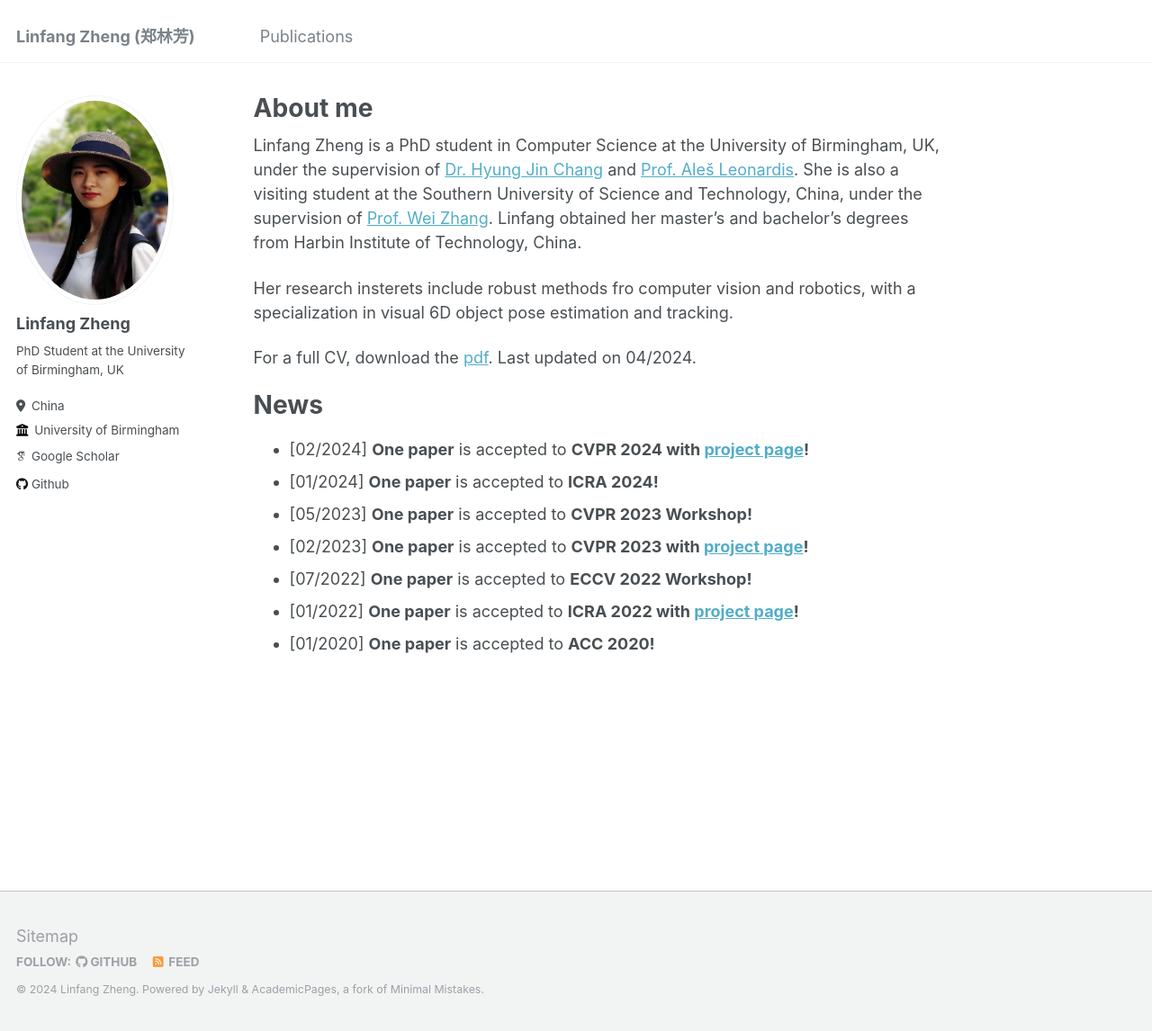
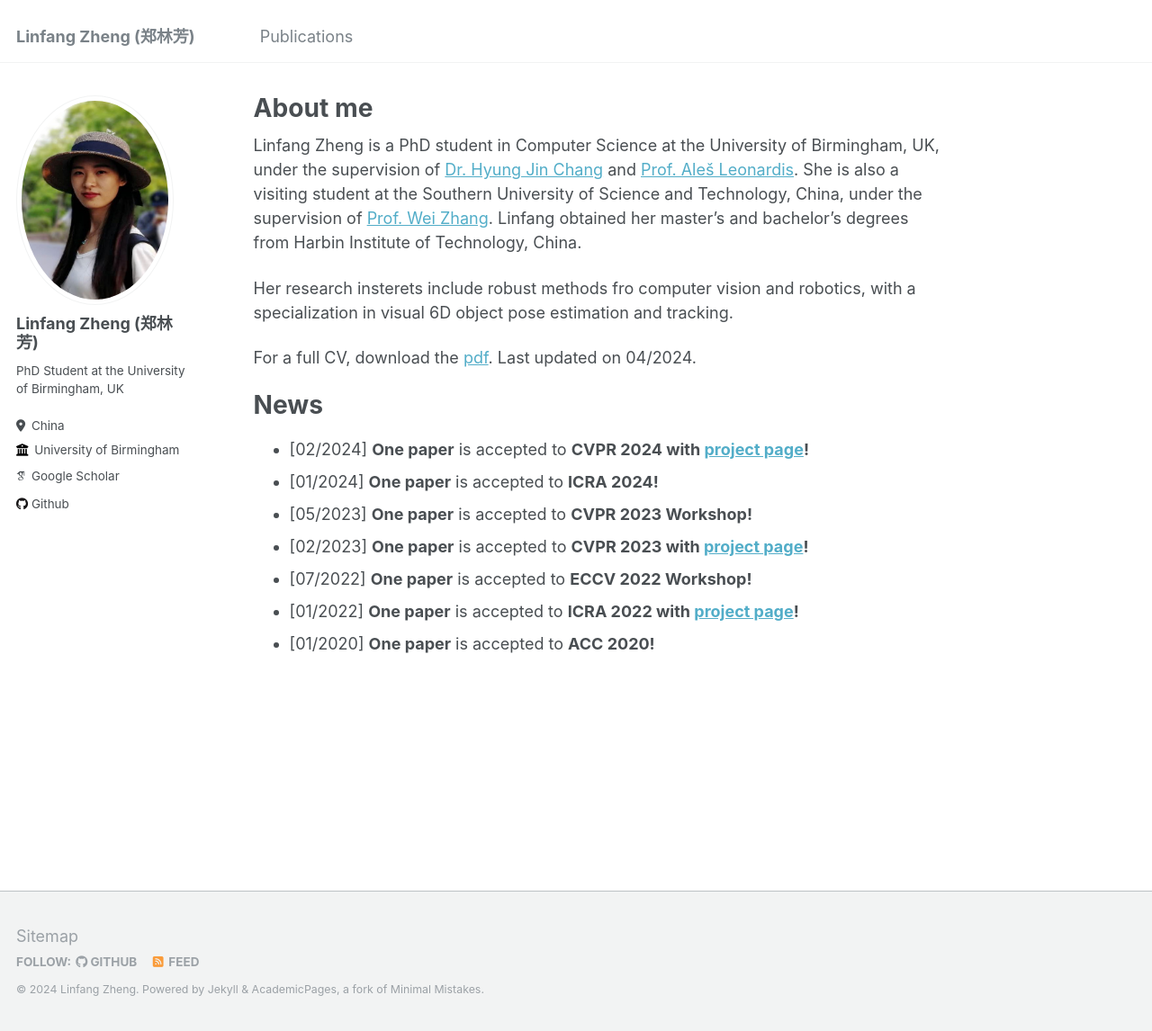
Before and after one commit to Lynne-Zheng-Linfang/Lynne-Zheng-Linfang.github.io, a Jekyll site: the page built from _pages/about.md, in a window 1280 px wide and 1146 px high. Shown: the whole window at 90% size. Built offline with Jekyll 4.4.1, drawn with Linux system fonts in a browser that asks for light colours; some web fonts are replaced.

Commit message:
added chinese name

```diff
--- a/_config.yml
+++ b/_config.yml
@@ -22,7 +22,7 @@ repository               : "lynne-zheng-linfang.github.io"
 author:
   # Biographic information
   avatar           : "profile.jpeg"
-  name             : "Linfang Zheng"
+  name             : "Linfang Zheng (郑林芳)"
   pronouns         : #"she/her"
   bio              : "PhD Student at the University of Birmingham, UK"
   location         : "China"
```
